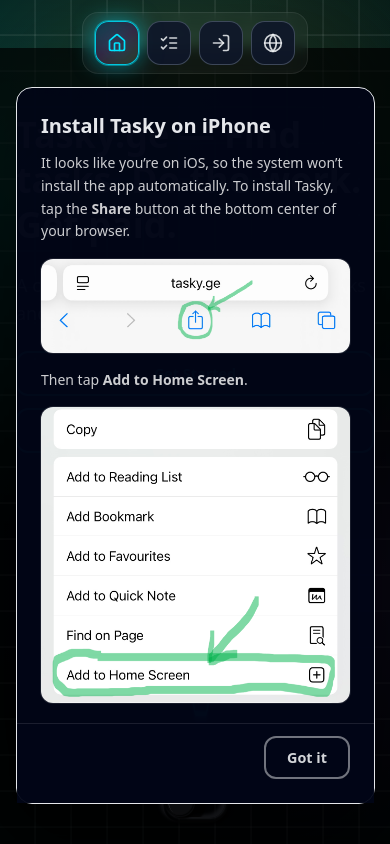
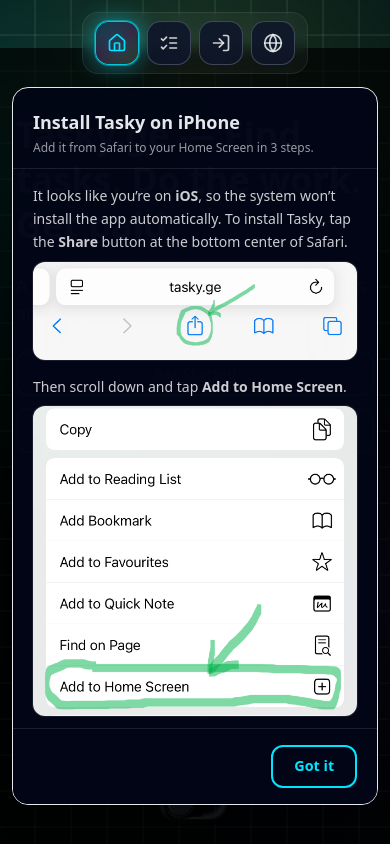
Before and after one commit to MrNobody273029/tasky-ge, a Next.js app: page /1 in a window 390 px wide. Both pictures are taken after a click on the button "Install Tasky". Shown: the top 844 px of the page. Built offline with nearby package versions, Linux system fonts and the light colour scheme.

Commit message:
fixed install guid for iphone

```diff
--- a/app/[locale]/page.tsx
+++ b/app/[locale]/page.tsx
@@ -386,36 +386,45 @@
 {/* Install helper modal (iOS guide with images) */}
 {showInstallHelp && (
   <div
-    className="fixed inset-0 z-40 flex items-center justify-center modal-overlay bg-black/70"
+    className="fixed inset-0 z-40 flex items-center justify-center bg-black/70 px-3 py-6"
     onClick={() => setShowInstallHelp(false)}
+    role="dialog"
+    aria-modal="true"
   >
     <div
-      className="tasky-modal max-w-md w-[92%] rounded-2xl bg-slate-950/95 border border-cyan-500/40 shadow-2xl
-                 max-h-[85vh] flex flex-col"
+      className="w-[94vw] max-w-md rounded-2xl bg-slate-950/95 border border-cyan-500/40 shadow-2xl
+                 max-h-[85vh] flex flex-col overflow-hidden"
       onClick={(e) => e.stopPropagation()}
     >
       {/* Header */}
-      <div className="px-6 pt-6 pb-3 shrink-0">
-        <h3 className="text-xl font-semibold">
+      <div className="px-5 pt-5 pb-3 shrink-0 border-b border-white/10">
+        <h3 className="text-lg font-semibold">
+          {params.locale === "ka" ? "Tasky-ის ინსტალაცია iPhone-ზე" : "Install Tasky on iPhone"}
+        </h3>
+        <p className="text-xs text-white/60 mt-1">
           {params.locale === "ka"
-            ? "Tasky-ის ინსტალაცია iPhone-ზე"
-            : "Install Tasky on iPhone"}
-        </h3>
+            ? "Safari-დან დაამატე ჰომსქრინზე — 3 ნაბიჯში."
+            : "Add it from Safari to your Home Screen in 3 steps."}
+        </p>
       </div>
 
       {/* Scrollable content */}
-      <div className="px-6 pb-4 flex-1 overflow-y-auto space-y-4 text-sm text-white/80 leading-relaxed">
+      <div
+        className="px-5 py-4 flex-1 overflow-y-auto space-y-4 text-sm text-white/80 leading-relaxed"
+        style={{ WebkitOverflowScrolling: "touch" }}
+      >
+        {/* Step 1 */}
+        <div className="space-y-2">
           <div>
             {params.locale === "ka" ? (
               <>
-              როგორც ჩანს IOS მომხმარებელი ხარ, ამიტომაც სისტემა ავტომატურად არ აინსტალირებს
-              აპლიკაციას შენს მობილურში. Tasky ის ინსტალაციისთვის დააჭირე ბრაუზერის ქვედა
-              მხარეს, ცენტრში <b>Share</b> ღილაკს.
+                როგორც ჩანს <b>iOS</b> მომხმარებელი ხარ, ამიტომ სისტემა ავტომატურად ვერ აინსტალირებს აპს.
+                Tasky-ის ინსტალაციისთვის დააჭირე ბრაუზერის ქვედა მხარეს, ცენტრში <b>Share</b> ღილაკს.
               </>
             ) : (
               <>
-              It looks like you’re on iOS, so the system won’t install the app automatically.
-              To install Tasky, tap the <b>Share</b> button at the bottom center of your browser.
+                It looks like you’re on <b>iOS</b>, so the system won’t install the app automatically.
+                To install Tasky, tap the <b>Share</b> button at the bottom center of Safari.
               </>
             )}
           </div>
@@ -424,18 +433,21 @@
             <Image
               src="/install/1.png"
               alt="Step 1 - Share"
-            width={900}
-            height={600}
-            className="w-full h-auto"
+              width={1200}
+              height={800}
+              className="w-full h-auto max-h-[45vh] object-contain"
               priority
             />
           </div>
+        </div>
 
+        {/* Step 2 */}
+        <div className="space-y-2">
           <div>
             {params.locale === "ka" ? (
-            <>შემდეგ დააჭირე <b>Add to Home Screen</b>-ს.</>
+              <>შემდეგ ჩამოსქროლე და დააჭირე <b>Add to Home Screen</b>-ს.</>
             ) : (
-            <>Then tap <b>Add to Home Screen</b>.</>
+              <>Then scroll down and tap <b>Add to Home Screen</b>.</>
             )}
           </div>
 
@@ -443,18 +455,21 @@
             <Image
               src="/install/2.png"
               alt="Step 2 - Add to Home Screen"
-            width={900}
-            height={600}
-            className="w-full h-auto"
+              width={1200}
+              height={800}
+              className="w-full h-auto max-h-[45vh] object-contain"
             />
           </div>
+        </div>
 
+        {/* Step 3 */}
+        <div className="space-y-2">
           <div>
             {params.locale === "ka" ? (
               <>
-              შემდეგ კი დააჭირე <b>Add</b>-ს.
+                ბოლოს დააჭირე <b>Add</b>-ს.
                 <br />
-              Tasky უკვე შენს მობილურშია, წარმატებები !
+                Tasky უკვე შენს მობილურშია — წარმატებები!
               </>
             ) : (
               <>
@@ -469,25 +484,27 @@
             <Image
               src="/install/3.png"
               alt="Step 3 - Add"
-            width={900}
-            height={600}
-            className="w-full h-auto"
+              width={1200}
+              height={800}
+              className="w-full h-auto max-h-[45vh] object-contain"
             />
           </div>
         </div>
 
+        {/* tiny bottom spacer so last image isn't hidden behind footer while scrolling */}
+        <div className="h-2" />
+      </div>
+
       {/* Footer */}
-      <div className="px-6 pb-6 pt-3 shrink-0 border-t border-white/10 bg-slate-950/95">
+      <div className="px-5 py-4 shrink-0 border-t border-white/10 bg-slate-950/95">
         <div className="flex justify-end">
           <button
             type="button"
             onClick={() => setShowInstallHelp(false)}
-            className="btn-modal-close text-sm"
+            className="btn-hero-secondary text-sm"
             data-text={params.locale === "ka" ? "გასაგებია" : "Got it"}
           >
-            <span className="btn-text">
-              {params.locale === "ka" ? "გასაგებია" : "Got it"}
-            </span>
+            <span className="btn-text">{params.locale === "ka" ? "გასაგებია" : "Got it"}</span>
           </button>
         </div>
       </div>
```
Lines whose indentation alone changed are shown as unchanged.
